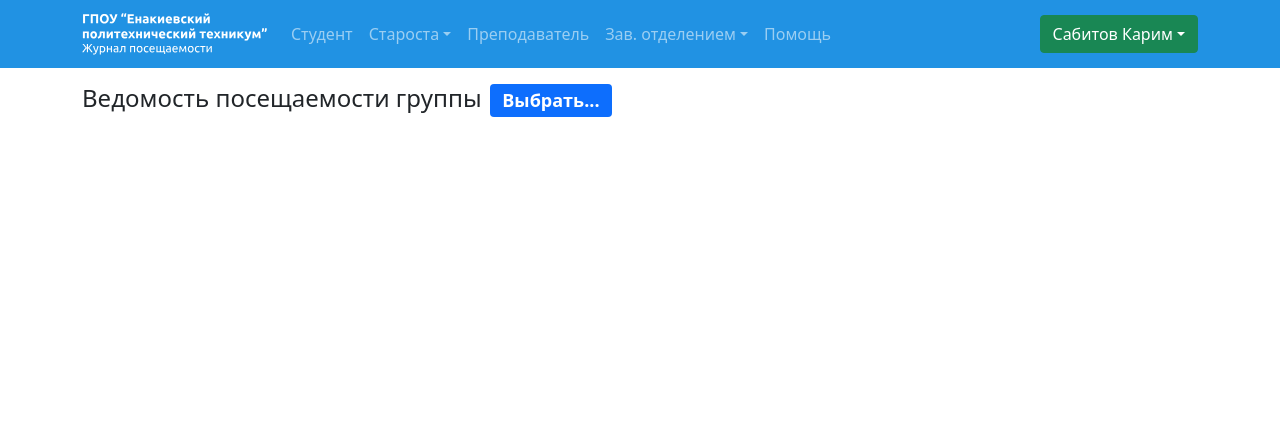
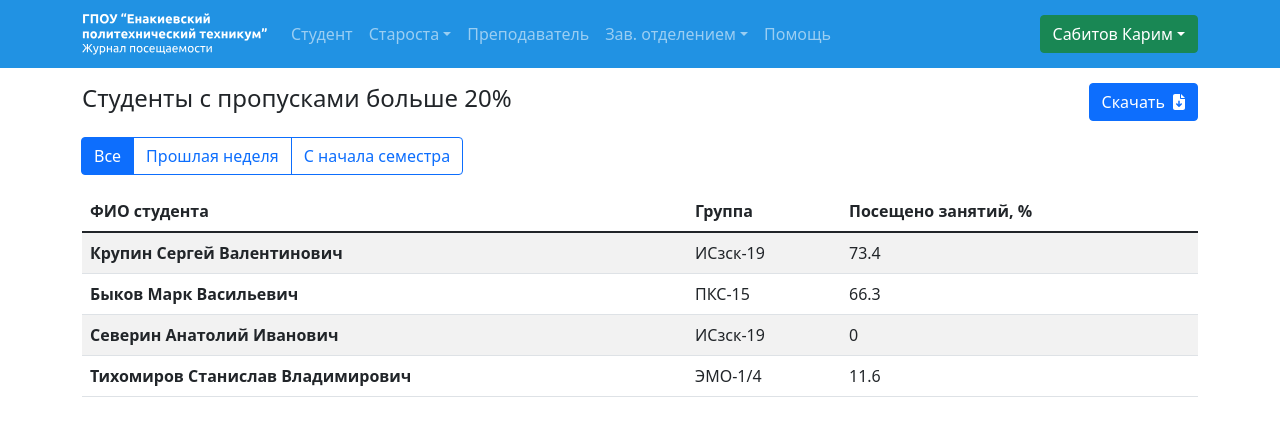
Before and after one commit to sabitovka/attendance, a React (Create React App) app in the folder client/: page / in a window 1280 px wide. Shown: the top 436 px of the page. Built offline with nearby package versions, Linux system fonts and the light colour scheme.

Commit message:
Added absence page

```diff
--- a/client/src/App.js
+++ b/client/src/App.js
@@ -9,6 +9,7 @@ import { useState } from "react";
 import { MissesStatement } from "./components/MissesStatement";
 import { statementData } from "./fake-data";
 import { StatementPage } from "./pages/StatementPage";
+import { Absence20Page } from "./pages/Absence20Page";
 
 config.autoAddCss = false
 
@@ -22,8 +23,8 @@ function App() {
             {false && <JournalPage />}
             {false && <><PeriodButtonsMonth onPeriodSelected={setPeriod}/>
              <div>{period.getFullYear()}, {period.getMonth()}</div></>}
-            <StatementPage statementData={statementData} />
-
+            {false && <StatementPage statementData={statementData} />}
+            <Absence20Page />
         </div>
     );
 }
--- /dev/null
+++ b/client/src/components/AbsenceTable.js
@@ -0,0 +1,30 @@
+import React from "react";
+
+export const AbsenceTable = ({ students }) => {
+
+  return (
+    <table className="mt-3 table table-hover table-striped">
+      <thead>
+        <tr>
+          <th scope="col">ФИО студента</th>
+          <th scope="col">Группа</th>
+          <th scope="col">Посещено занятий, %</th>
+        </tr>
+      </thead>
+      <tbody>
+        {
+          students.map(student => {
+            return (
+              <tr key={student._id}>
+                <th scope="row">{ student.name }</th>
+                <td>{ student.group.name }</td>
+                <td>{ student.percent }</td>
+              </tr>
+            )
+          })
+        }
+      </tbody>
+    </table>
+  )
+
+}
--- /dev/null
+++ b/client/src/components/PeriodButtonsWeek.js
@@ -0,0 +1,51 @@
+import React, { useEffect, useState } from "react";
+import { ToggleButton, ToggleButtonGroup } from "react-bootstrap";
+
+export const PeriodButtonsMonth = ({ onPeriodSelected }) => {
+  const date = new Date();
+
+  const [selectedPeriod, setSelectedPeriod] = useState(new Date());
+
+  const handleChange = (e) => {
+
+    switch (e) {
+      case 1:
+        setSelectedPeriod(new Date());
+        break;
+      case 2:
+        setSelectedPeriod(new Date());
+        break;
+      case 3:
+        setSelectedPeriod(new Date());
+        break;
+    }
+  }
+
+  useEffect(() => {
+    onPeriodSelected(selectedPeriod);
+  }, [selectedPeriod]);
+
+  return (
+    <>
+      <ToggleButtonGroup type="radio" name="options" defaultValue={1} onChange={handleChange}>
+        <ToggleButton
+          id="period-button-week-0"
+          type="checkbox"
+          variant="outline-primary"
+          value={1}>Все</ToggleButton>
+        <ToggleButton
+          id="period-button-week-1"
+          type="checkbox"
+          variant="outline-primary"
+          value={2}>Прошлая неделя</ToggleButton>
+        <ToggleButton
+          id="period-button-week-2"
+          type="checkbox"
+          variant="outline-primary"
+          value={3}>
+            С начала семестра
+        </ToggleButton>
+      </ToggleButtonGroup>
+    </>
+  );
+}
--- a/client/src/fake-data.js
+++ b/client/src/fake-data.js
@@ -70,3 +70,25 @@ export const statementData = {
     },
   ]
 };
+
+export const absence20students = [
+  {
+    _id: "1", name: "Крупин Сергей Валентинович",
+    group: {_id: 1, name: "ИСзск-19"},
+    percent: 73.4
+  },
+  {
+    _id: "2", name: "Быков Марк Васильевич",
+    group: {_id: 2, name: "ПКС-15"},
+    percent: 66.3
+  },
+  {
+    _id: "3", name: "Северин Анатолий Иванович",
+    group: {_id: 1, name: "ИСзск-19"},
+    percent: 0.0
+  },
+  {
+    _id: "4", name: "Тихомиров Станислав Владимирович",
+    group: {_id: 3, name: "ЭМО-1/4"},
+    percent: 11.6  },
+];
--- /dev/null
+++ b/client/src/pages/Absence20Page.js
@@ -0,0 +1,31 @@
+import { faFileArrowDown } from "@fortawesome/free-solid-svg-icons";
+import { FontAwesomeIcon } from "@fortawesome/react-fontawesome";
+import React from "react";
+import { AbsenceTable } from "../components/AbsenceTable";
+import { PeriodButtonsMonth } from "../components/PeriodButtonsWeek";
+
+import { absence20students } from "../fake-data"
+
+export const Absence20Page = () => {
+
+  return (
+    <main className="main">
+      <div className="container">
+        <div className="d-flex justify-content-between align-items-center">
+            <h4 className="mt-3 mb-4">Студенты с пропусками больше 20%</h4>
+            <div>
+            <button className="btn btn-primary">
+              Скачать
+              <FontAwesomeIcon icon={faFileArrowDown} className={"ms-2"}/>
+            </button>
+          </div>
+        </div>
+
+        <PeriodButtonsMonth onPeriodSelected={console.log} />
+        <AbsenceTable students={absence20students} />
+
+      </div>
+    </main>
+  );
+
+}
```
